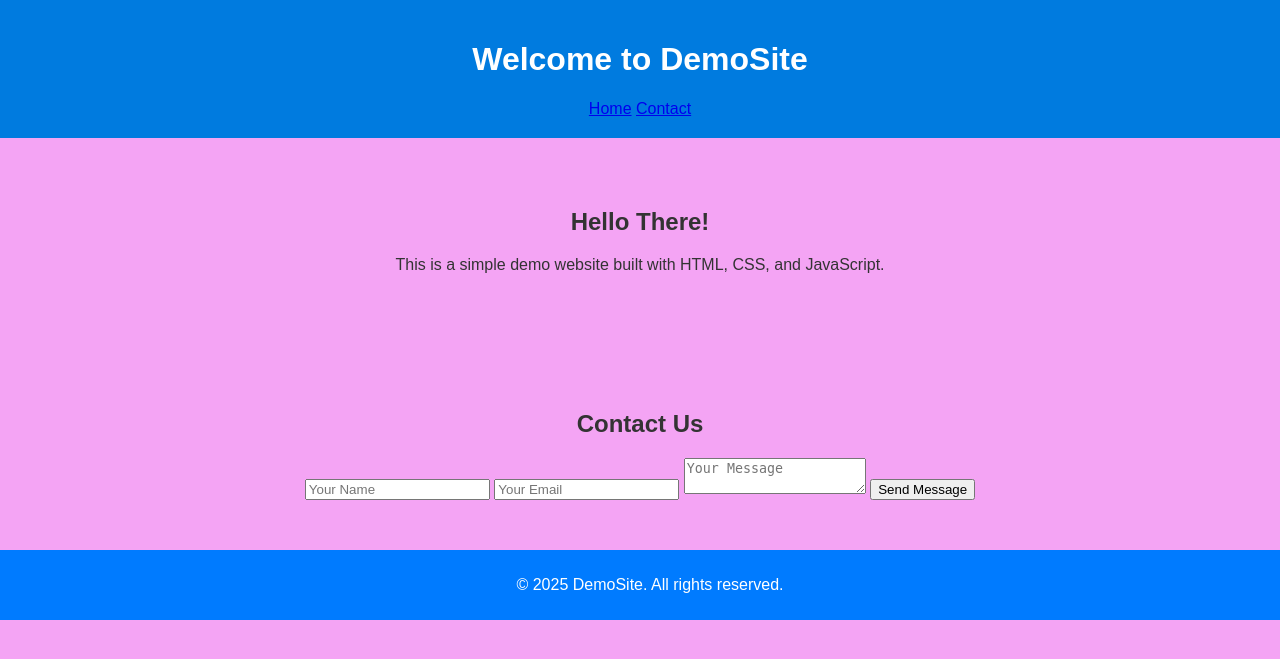
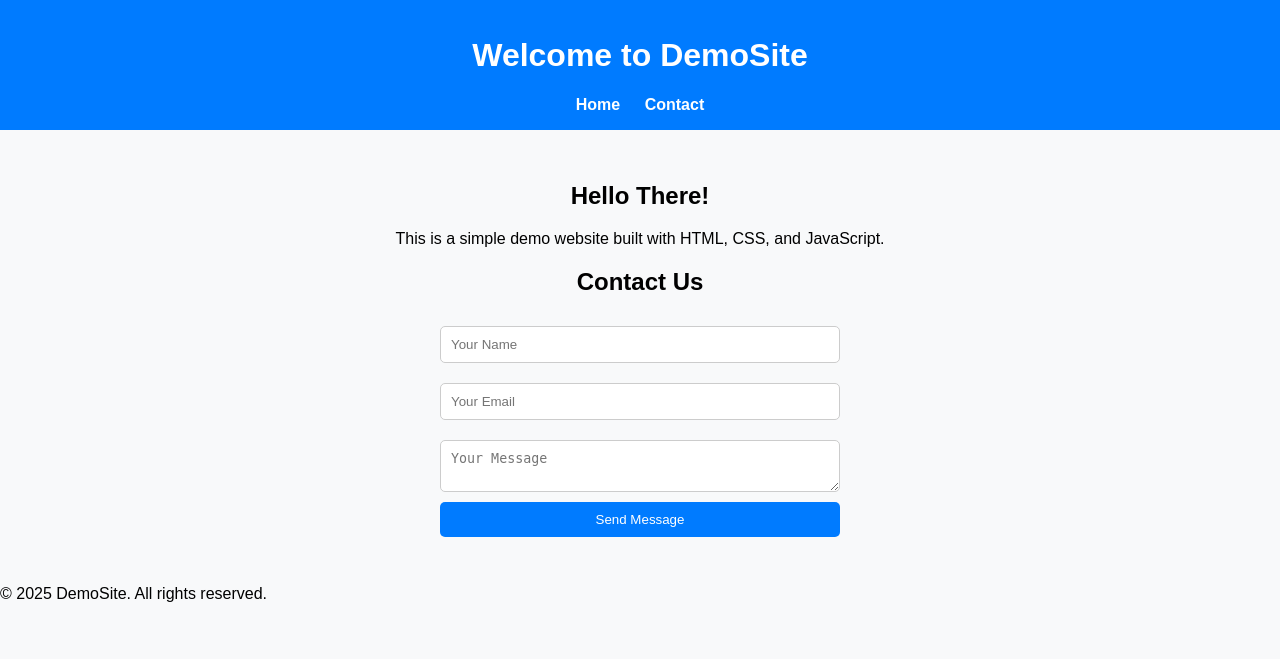
Before and after one commit to kanai6344/test, a PHP site: page / in a window 1280 px wide. Shown: the top 659 px of the page. Run offline with PHP 8.4, Linux system fonts and the light colour scheme.

Commit message:
Update style.css

```diff
--- a/style.css
+++ b/style.css
@@ -1,45 +1,48 @@
 body {
-    font-family: Arial, sans-serif;
+  font-family: sans-serif;
   margin: 0;
   padding: 0;
-    background-color: #f4a4f4;
-    color: #333;
+  background: #f8f9fa;
 }
 
 header {
-    background: #007bdf;
+  background: #007bff;
   color: white;
-    padding: 20px;
+  padding: 1rem;
   text-align: center;
 }
 
-nav ul {
-    list-style: none;
-    padding: 0;
-}
-
-nav ul li {
-    display: inline;
-    margin: 0 15px;
-}
-
-nav ul li a {
+nav a {
   color: white;
+  margin: 0 10px;
   text-decoration: none;
   font-weight: bold;
 }
 
-section {
-    padding: 50px;
+main {
+  padding: 2rem;
   text-align: center;
 }
 
-footer {
-    background: #007bff;
+form {
+  max-width: 400px;
+  margin: auto;
+  display: flex;
+  flex-direction: column;
+}
+
+input, textarea {
+  padding: 10px;
+  margin: 10px 0;
+  border-radius: 5px;
+  border: 1px solid #ccc;
+}
+
+button {
+  background-color: #007bff;
   color: white;
-    text-align: center;
   padding: 10px;
-    position: relative;
-    bottom: 0;
-    width: 100%;
+  border: none;
+  border-radius: 5px;
+  cursor: pointer;
 }
```
Lines whose indentation alone changed are shown as unchanged.
